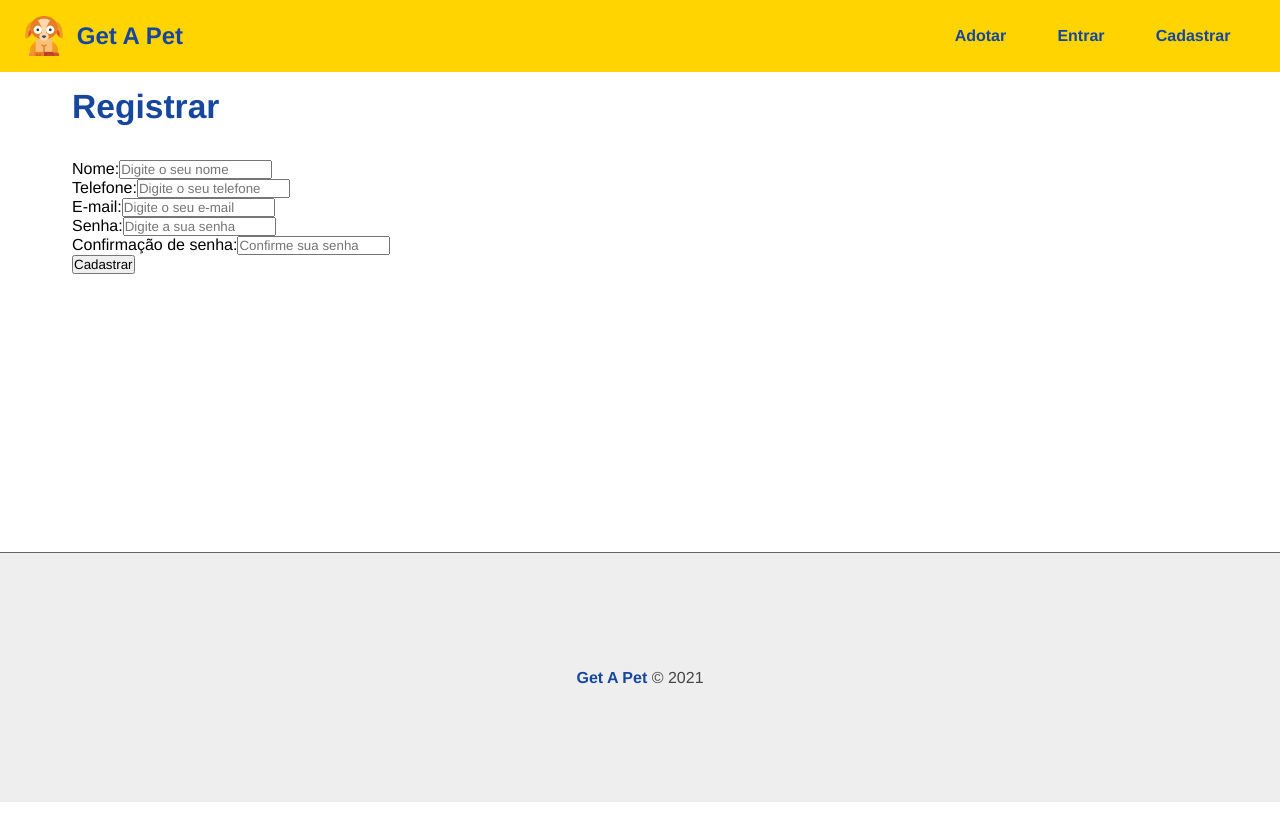
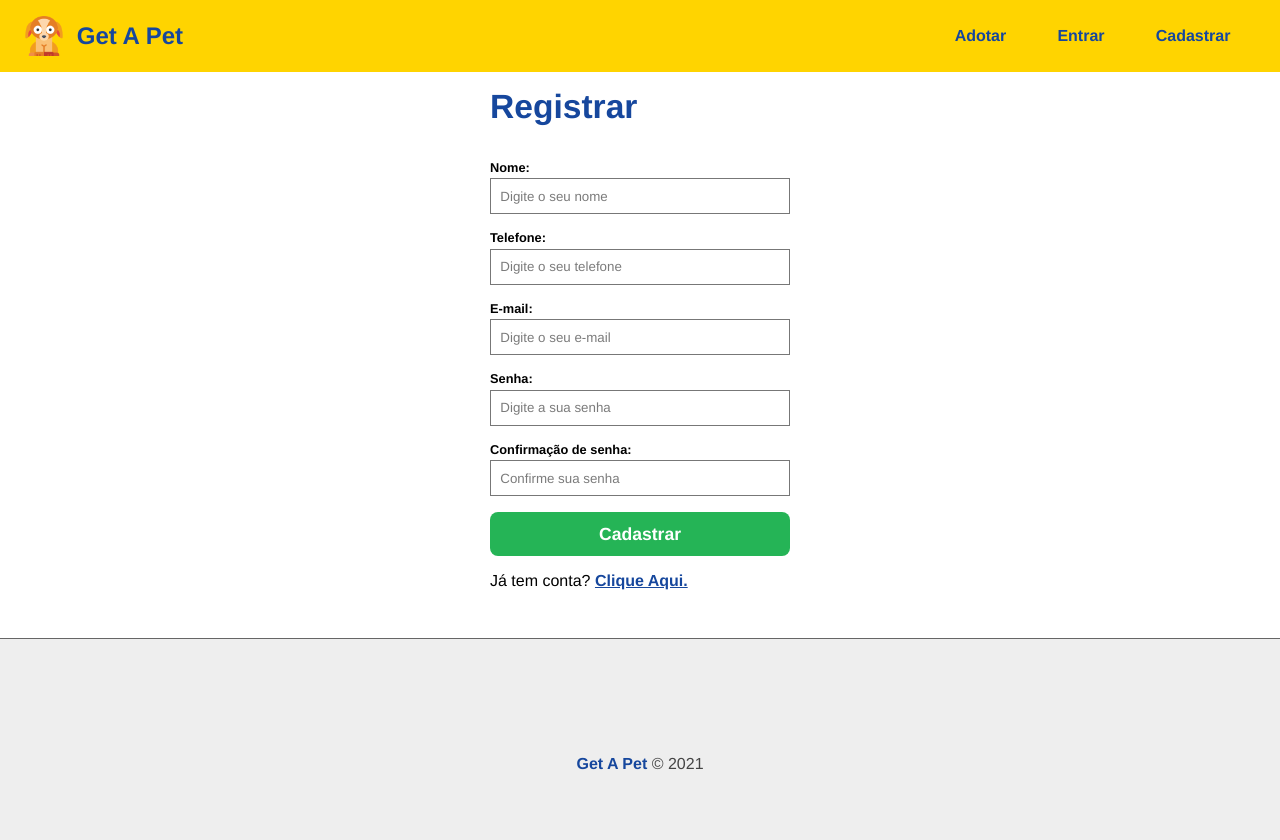
Before and after one commit to leonardorochedo/get-a-pet, a React (Vite) app in the folder frontend/: page /register in a window 1280 px wide. Shown: the top 840 px of the page. Before the commit the page ends 802 px from the top, so only its background shows below. Built offline with nearby package versions, Linux system fonts and the light colour scheme.

Commit message:
style register page

```diff
--- /dev/null
+++ b/frontend/src/components/form/Form.css
@@ -0,0 +1,32 @@
+.form_container {
+    max-width: 300px;
+    margin: 0 auto;
+    background-color: #FFF;
+    border-radius: 15px;
+}
+
+.form_container input[type='submit'] {
+    border-radius: 8px;
+    background-color: #25B456;
+    color: #FFF;
+    border: none;
+    min-width: 100px;
+    min-height: 2.5em;
+    width: 100%;
+    cursor: pointer;
+    font-size: 1.1em;
+    font-weight: bold;
+}
+
+.form_container input[type='submit']:hover {
+    background-color: #1C8A42;
+}
+
+.form_container p {
+    margin-top: 1em;
+}
+
+.form_container p a {
+    color: var(--primary-text-color);
+    font-weight: bold;
+}
--- a/frontend/src/components/form/Input.css
+++ b/frontend/src/components/form/Input.css
@@ -0,0 +1,20 @@
+.form_control {
+    display: flex;
+    flex-direction: column;
+    margin-bottom: 1em;
+}
+
+.form_control label {
+    margin-bottom: .3em;
+    font-weight: bold;
+    font-size: .8em;
+}
+
+.form_control input {
+    padding: .7em;
+    border: 1px solid #777;
+}
+
+.form_control input::placeholder {
+    color: #7b7b7b;
+}
--- a/frontend/src/components/form/Input.jsx
+++ b/frontend/src/components/form/Input.jsx
@@ -10,7 +10,7 @@
     multiple
 }) {
     return (
-        <div>
+        <div className='form_control'>
             <label htmlFor={name}>{text}:</label>
             <input
             type={type}
--- a/frontend/src/components/pages/Auth/Register.jsx
+++ b/frontend/src/components/pages/Auth/Register.jsx
@@ -1,4 +1,8 @@
 import { Input } from "../../form/Input";
+
+import { Link } from 'react-router-dom';
+
+import '../../form/Form.css';
 
 export function Register() {
 
@@ -7,7 +11,7 @@
     }
 
     return (
-        <section>
+        <section className="form_container">
             <h1>Registrar</h1>
             <form action="">
                 <Input
@@ -47,6 +51,7 @@
                 />
                 <input type="submit" value="Cadastrar" />
             </form>
+            <p>Já tem conta? <Link to="/login">Clique Aqui.</Link></p>
         </section>
     );
 }
```
